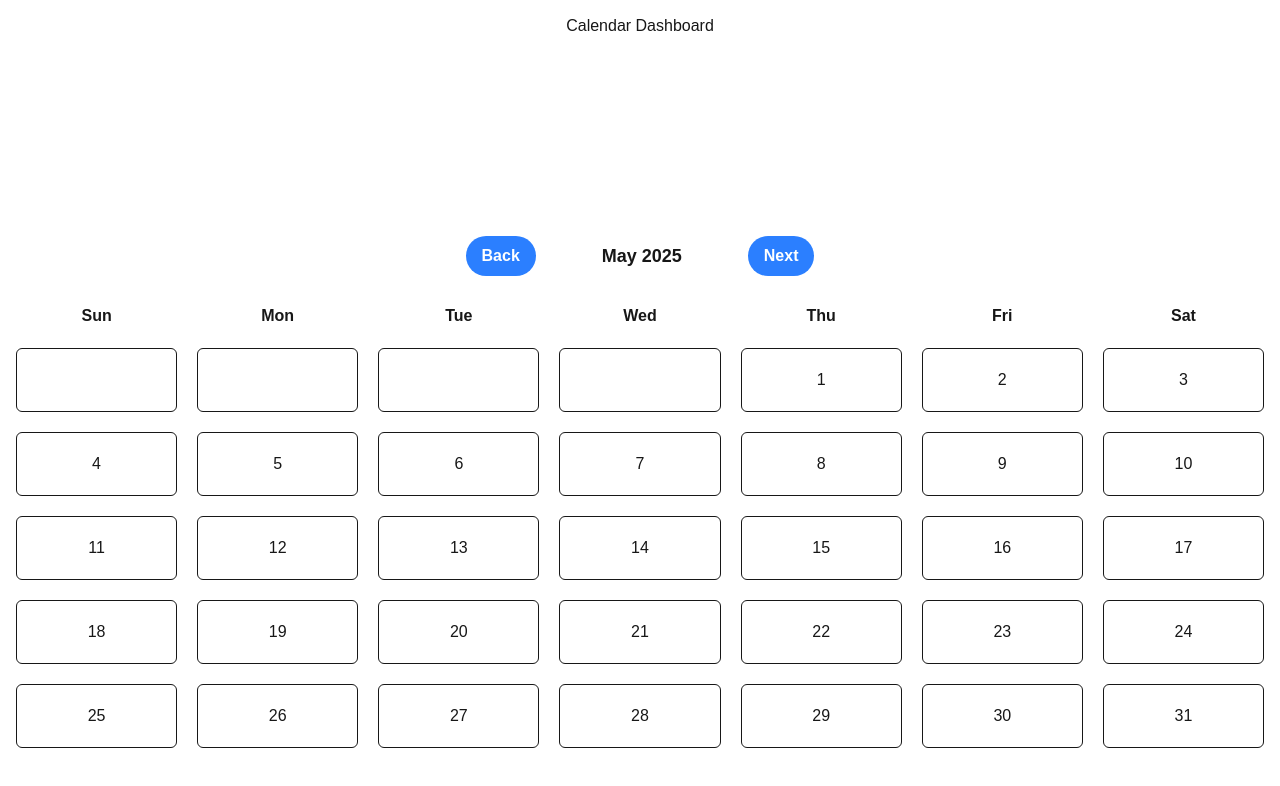
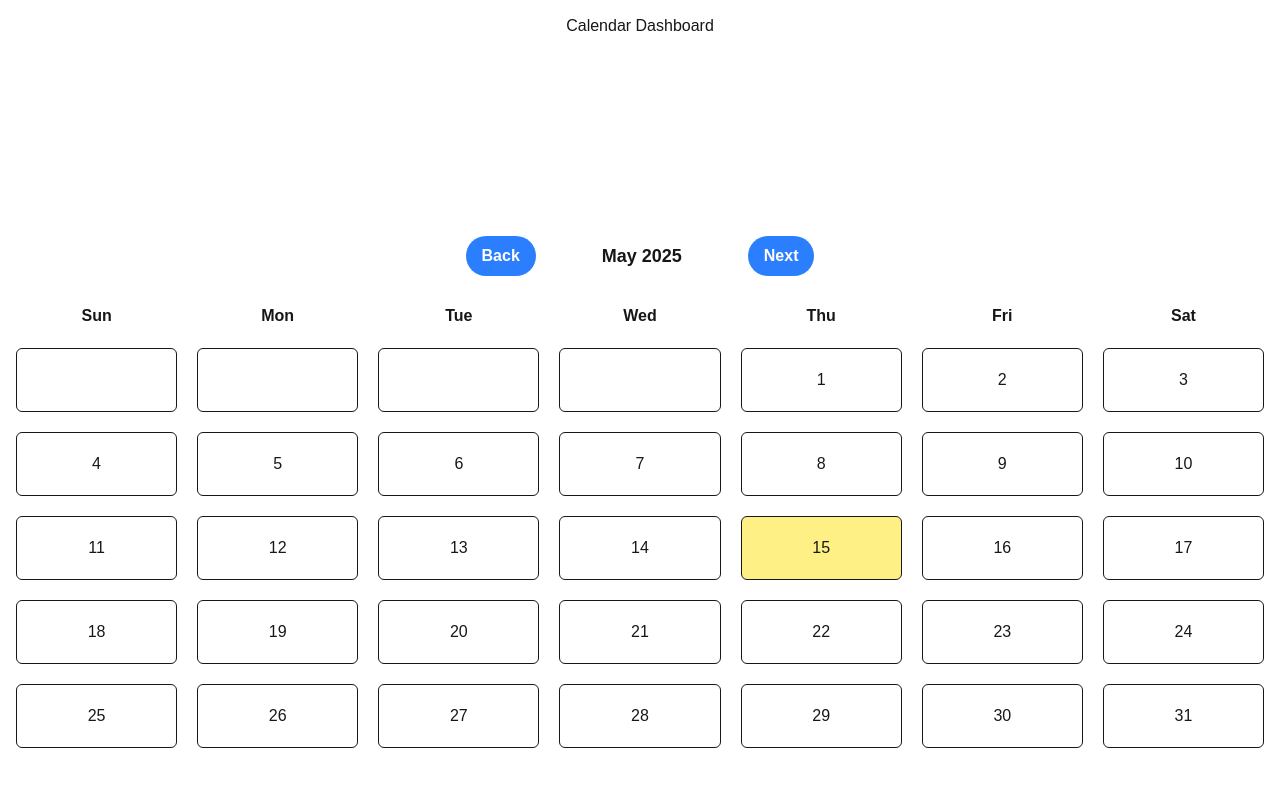
Before and after one commit to gitKevinW/Mental_And_Physical_Wellness_Application, a Next.js app: page /home in a window 1280 px wide. Shown: the top 786 px of the page. Built offline with nearby package versions, Linux system fonts and the light colour scheme.

Commit message:
Home page has user hover effect over dates and shows current date

```diff
--- a/package.json
+++ b/package.json
@@ -9,10 +9,12 @@
     "lint": "next lint"
   },
   "dependencies": {
+    "clsx": "^2.1.1",
     "date-fns": "^4.1.0",
     "next": "15.3.2",
     "react": "^19.0.0",
-    "react-dom": "^19.0.0"
+    "react-dom": "^19.0.0",
+    "react-modal": "^3.16.3"
   },
   "devDependencies": {
     "@eslint/eslintrc": "^3",
--- a/src/app/_components/Calendar.tsx
+++ b/src/app/_components/Calendar.tsx
@@ -1,7 +1,8 @@
 'use client';
 
 import { useState } from "react";
-import { eachDayOfInterval, endOfMonth, format ,getDay,startOfMonth } from "date-fns";
+import { eachDayOfInterval, endOfMonth, format ,getDay,startOfMonth, isToday } from "date-fns";
+import clsx from "clsx";
 
 export default function CalendarHeader({ month, year } : { month: String; year : String}) {
 
@@ -101,7 +102,14 @@ export default function CalendarHeader({ month, year } : { month: String; year :
                 ))}
                 {daysInMonth.map((day) => {
                     return (
-                        <div key={day.toString()} className="text-center border rounded-md h-16 flex items-center justify-center">
+                        <div key={day.toString()} className={clsx("relative group bg-white text-center border rounded-md h-16 flex items-center justify-center",
+                            {"bg-yellow-200": isToday(day)}
+                        )}>
+                            <div
+                                className="absolute inset-0 -z-10 rounded-md pointer-events-none
+                                        opacity-0 group-hover:opacity-60 group-hover:bg-blue-600 group-hover:blur-md
+                                        transition-all duration-200"
+                            />
                             {format(day, "d")}
                         </div>
                     );
--- a/src/app/home/page.tsx
+++ b/src/app/home/page.tsx
@@ -10,13 +10,13 @@ export default function CalendarDashboard() {
   const year = new Date().getFullYear();
   // console.log(today)
   return (
-    <>
+    <div>
       <div className="h-56 text-center pt-3.5">
         Calendar Dashboard
       </div>
       <div>
         <CalendarHeader month={month.toString()} year={year.toString()}/>
       </div>
-    </>
+    </div>
   );
 }
```
Also changed, not shown: 1 other file (tests, documents, lock files or other folders).
